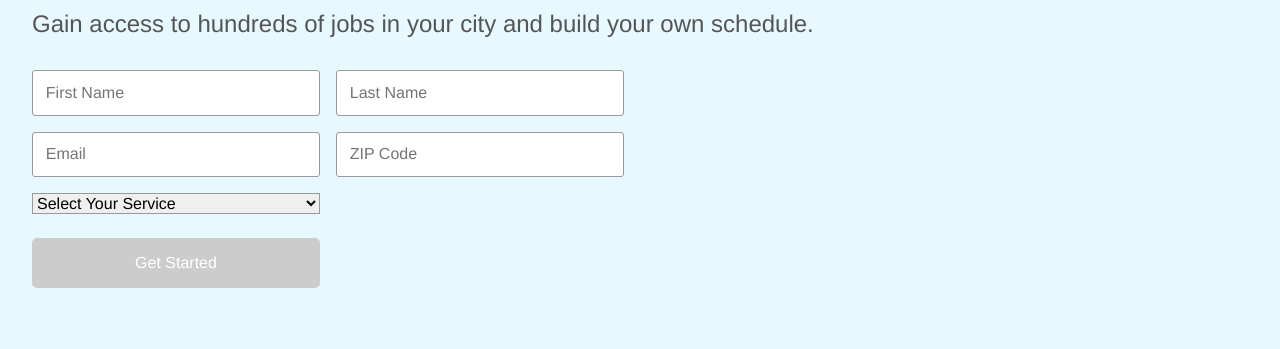
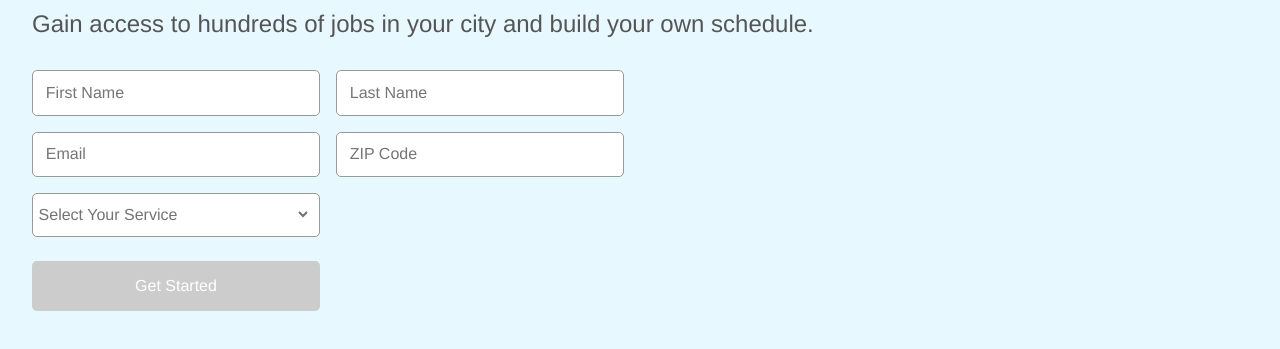
Before and after one commit to minichloe/handyquiz, a React app: page / in a window 1280 px wide. Shown: the part 155-504 px from the top of the page. Built offline with nearby package versions, Linux system fonts and the light colour scheme; no server answers.

Commit message:
CSS for select box

```diff
--- a/client/components/signup.js
+++ b/client/components/signup.js
@@ -54,7 +54,8 @@ class Signup extends Component {
             <input type="text" value={state.lastName} name="lastName" placeholder="Last Name" onChange={this.handleChange} />
             <input type="email" value={state.email} name="email" placeholder="Email" onChange={this.handleChange} />
             <input type="number" value={state.zipcode} name="zipcode" placeholder="ZIP Code" min="00501" max="99950" onChange={this.handleChange} />
-            <select name="service" onChange={this.handleChange} value={state.service}>
+            <div className="mainSelect">
+              <select name="service" onChange={this.handleChange} value={state.service} required="required">
                 <option value="" disabled hidden>
                   Select Your Service
                 </option>
@@ -65,6 +66,7 @@ class Signup extends Component {
                   Handyman
                 </option>
               </select>
+            </div>
           </div>
           <div>
             <button type="submit" disabled={!disabled}>
--- a/public/style.css
+++ b/public/style.css
@@ -75,19 +75,31 @@ form input {
   margin-bottom: 1em;
   font-size: 1em;
   border: 1px solid rgb(153, 153, 153);
-  border-radius: 3px;
+  border-radius: 5px;
 }
 
-form select {
+.mainSelect {
   cursor: pointer;
   width: 18em;
+  background-color: white;
   border: 1px solid rgb(153, 153, 153);
-  border-radius: 0;
+  border-radius: 5px;
   font-size: 1em;
+  padding-top: 0.7em;
+  padding-bottom: 0.7em;
+  padding-left: 0.1em;
 }
 
-form select:disabled {
-  color: #999;
+.mainSelect select{
+  cursor: pointer;
+  background-color: transparent;
+  border: none;
+  font-size: 1em;
+  width: 17.3em;
+}
+
+.mainSelect select:invalid {
+  opacity: 0.55
 }
 
 form button {
@@ -127,4 +139,7 @@ form button:disabled {
   form input {
     margin-right: 0;
   }
+  .mainSelect {
+    margin: auto;
+  }
 }
```
Lines whose indentation alone changed are shown as unchanged.
